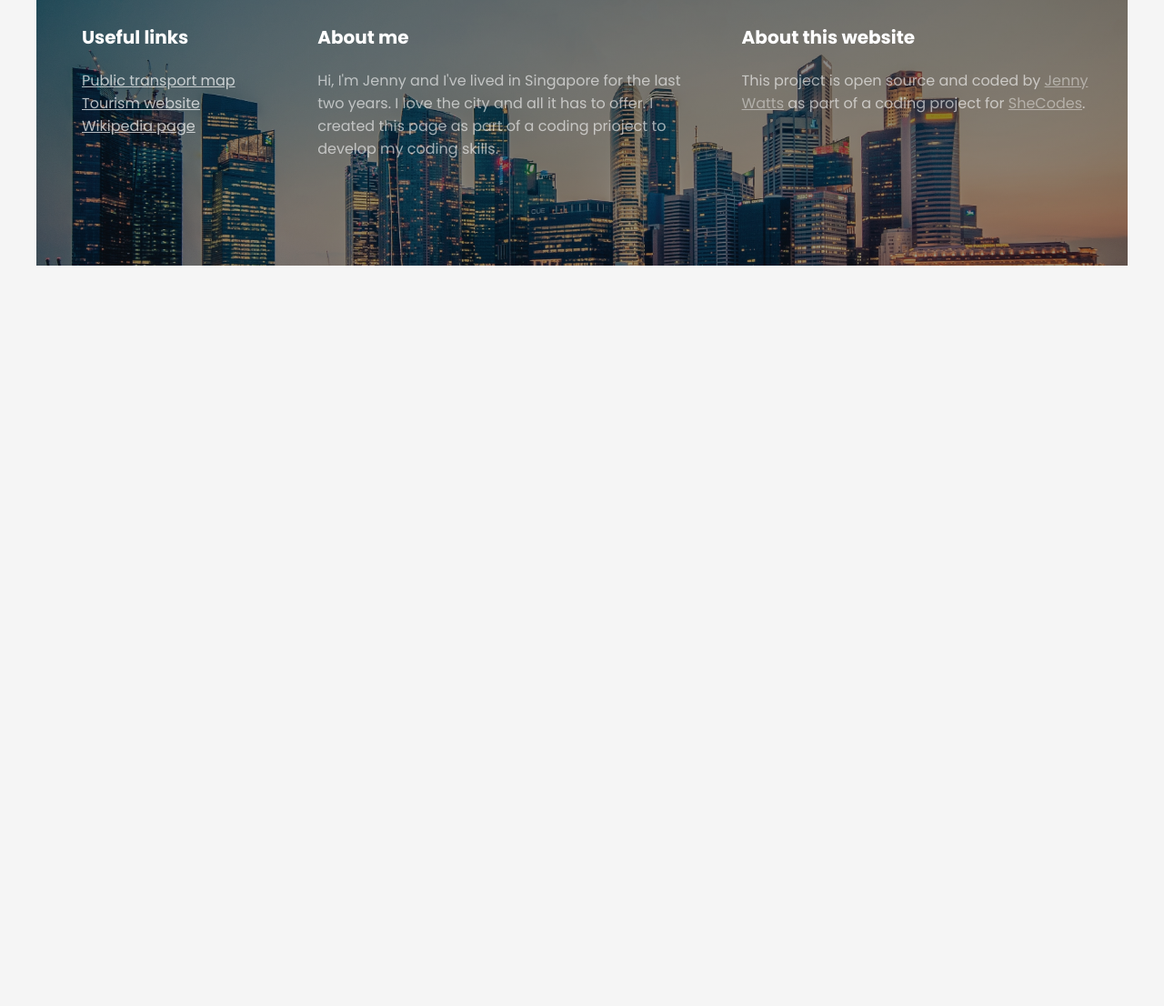
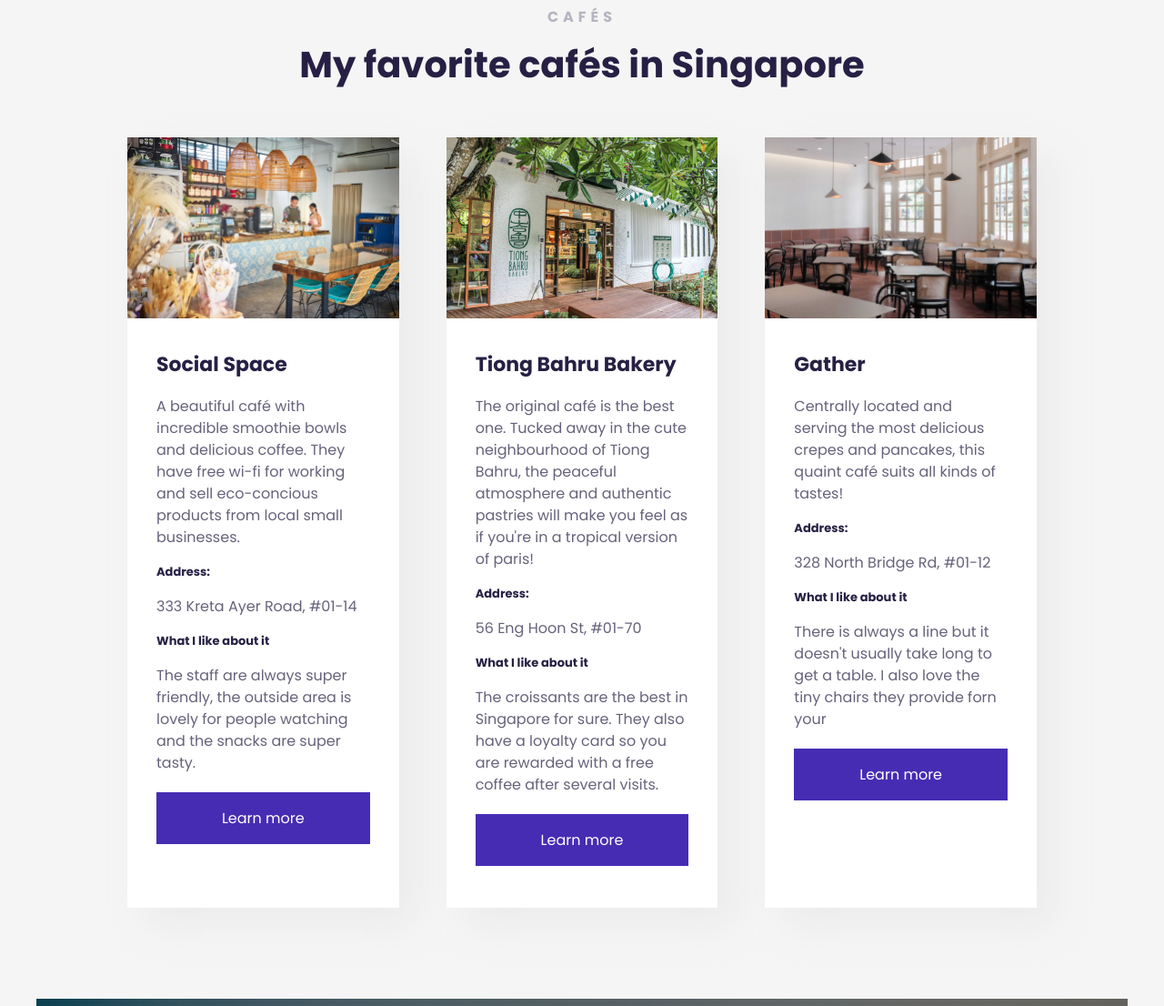
Before and after one commit to jennie350/Singapore-website-project, a plain HTML site: page index.html in a window 1280 px wide. Shown: the part 1691-2797 px from the top of the page at 91% size. Before the commit the page ends 1991 px from the top, so only its background shows below. Drawn offline with Linux system fonts and the light colour scheme; a web font is replaced by a local one.

Commit message:
added cafe cards and styling

```diff
--- a/index.html
+++ b/index.html
@@ -18,7 +18,9 @@
         <h2>The city state rich in culture and steeped in history</h2>
         <a href="/">Learn more</a>
     </header>
+
     <main>
+
         <section class="grid grid-main">
             <div>
         <img src="/images/supertrees.jpg"/>
@@ -32,6 +34,57 @@
         <p>Despite being a bustling metropolis, Singapore also has lush green spaces and nature reserves, such as the Bukit Timah Nature Reserve and MacRitchie Reservoir. Visitors can immerse themselves in the city's rich cultural heritage by visiting the Peranakan Museum, Asian Civilisations Museum, and exploring vibrant neighborhoods like Little India and Chinatown. Overall, Singapore is a unique and exciting destination that should be on every traveler's bucket list.</p>
     </div>
     </section>
+
+<section>
+    <div class="cafe-title">
+        <h3>cafés</h3>
+        <h2>
+            My favorite cafés in Singapore
+        </h2>
+    </div>
+<div class="grid grid-cafes">
+    <div class="cafe-card">
+    <img src="/images/social-space-sg.jpeg" alt="Social space SG"/>
+    <div class="cafe-card-info">
+    <h4>Social Space</h4>
+    <p>A beautiful café with incredible smoothie bowls and delicious coffee. They have free wi-fi for working and sell eco-concious products from local small businesses.</p>
+    <h5>Address:</h5>
+    <p>333 Kreta Ayer Road, #01-14</p>
+    <h5>What I like about it</h5>
+    <p>The staff are always super friendly, the outside area is lovely for people watching and the snacks are super tasty.</p>
+    <a href="https://thesocialspace.co/" target="_blank" class="btn">Learn more</a>
+</div>
+</div>
+
+<div class="cafe-card">
+    <img src="/images/tiong-bahru-bakery.jpeg" alt="tiong bahru bakery"/>
+    <div class="cafe-card-info">
+    <h4>Tiong Bahru Bakery</h4>
+    <p>The original café is the best one. Tucked away in the cute neighbourhood of Tiong Bahru, the peaceful atmosphere and authentic pastries will make you feel as if you're in a tropical version of paris!</p>
+    <h5>Address:</h5>
+    <p>56 Eng Hoon St, #01-70</p>
+    <h5>What I like about it</h5>
+    <p>The croissants are the best in Singapore for sure. They also have a loyalty card so you are rewarded with a free coffee after several visits.</p>
+    <a href="https://www.tiongbahrubakery.com/" target="_blank" class="btn">Learn more</a>
+</div>
+</div>
+
+<div class="cafe-card">
+    <img src="/images/gather-cafe.jpeg" alt="gather cafe"/>
+    <div class="cafe-card-info">
+    <h4>Gather</h4>
+    <p>Centrally located and serving the most delicious crepes and pancakes, this quaint café suits all kinds of tastes!</p>
+    <h5>Address:</h5>
+    <p>328 North Bridge Rd, #01-12</p>
+    <h5>What I like about it</h5>
+    <p>There is always a line but it doesn't usually take long to get a table. I also love the tiny chairs they provide forn your</p>
+    <a href="https://gathershop.co/cafe" target="_blank" class="btn">Learn more</a>
+</div>
+</div>
+
+</div>
+
+</section>
     </main>
 
 <footer>
--- a/src/styles.css
+++ b/src/styles.css
@@ -94,9 +94,8 @@
 }
 
 main {
-    background-color: white;
+    margin-bottom: 50px;
 }
-
 main img {
     max-width: 100%;
 
@@ -129,6 +128,24 @@
 margin: 0;
 }
 
+main h4{
+ font-style: normal;
+font-weight: 700;
+font-size: 22px;
+line-height: 36px;
+color: #272044;
+margin: 0;
+
+}
+
+main h5{
+    font-style: normal;
+font-weight: 700;
+font-size: 13px;
+color: #272044;
+margin: 0;
+}
+
 .container {
     max-width: 1200px;
     margin: 0 auto;
@@ -143,11 +160,44 @@
 .grid-main {
     grid-template-columns: 1fr 1fr;
     padding: 100px 100px;
+   background-color: white;
+}
+
+.grid-cafes {
+    grid-template-columns: 1fr 1fr 1fr;
+    padding: 50px 100px;
 }
 
 .footer-grid {
     grid-template-columns: 1fr 2fr 2fr;
     padding: 100px 10px 100px 50px;
+}
+
+
+.cafe-title {
+    text-align: center;
+    margin-top: 100px;
+
+}
+
+.cafe-card{
+    background-color: white;
+    box-shadow: 20px 20px 40px rgba(198, 198, 198, 0.2);
+}
+
+.cafe-card-info {
+    padding: 26px 32px;
+}
+
+.btn {
+padding: 16px 32px;
+margin: 20px 0;
+background: #462CB3;
+color: white;
+text-decoration: none;
+display: block;
+text-align: center;
+margin-bottom: 20px;
 }
 
 
```
Also changed, not shown: images/gather-cafe.jpeg (added), images/social-space-sg.jpeg (added), images/tiong-bahru-bakery.jpeg (added).
